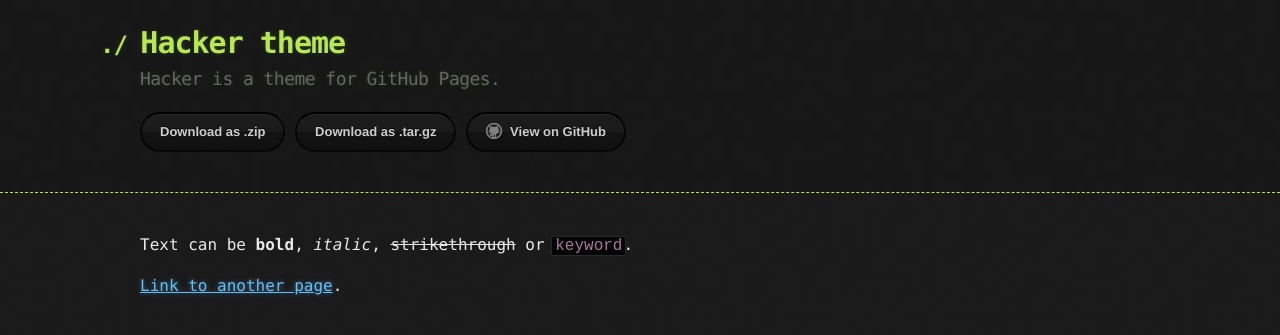
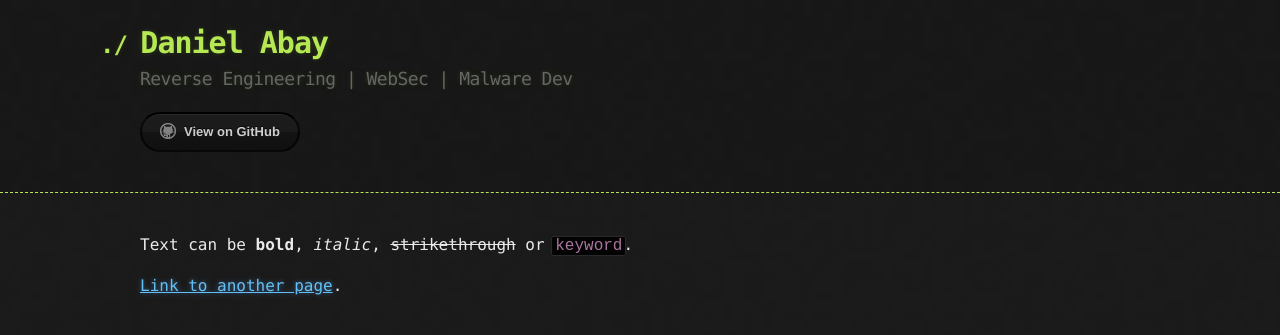
Before and after one commit to Ab4y98/ab4y98.github.io, a Jekyll site: the page built from index.md, in a window 1280 px wide. Shown: the top 335 px of the page. Built offline with Jekyll 4.4.1, drawn with Linux system fonts in a browser that asks for light colours.

Commit message:
Update _config.yml

```diff
--- a/_config.yml
+++ b/_config.yml
@@ -1,5 +1,5 @@
-title: Hacker theme
-description: Hacker is a theme for GitHub Pages.
-show_downloads: true
+title: Daniel Abay
+description: Reverse Engineering | WebSec | Malware Dev
+#show_downloads: true
 google_analytics:
 theme: jekyll-theme-hacker
```
